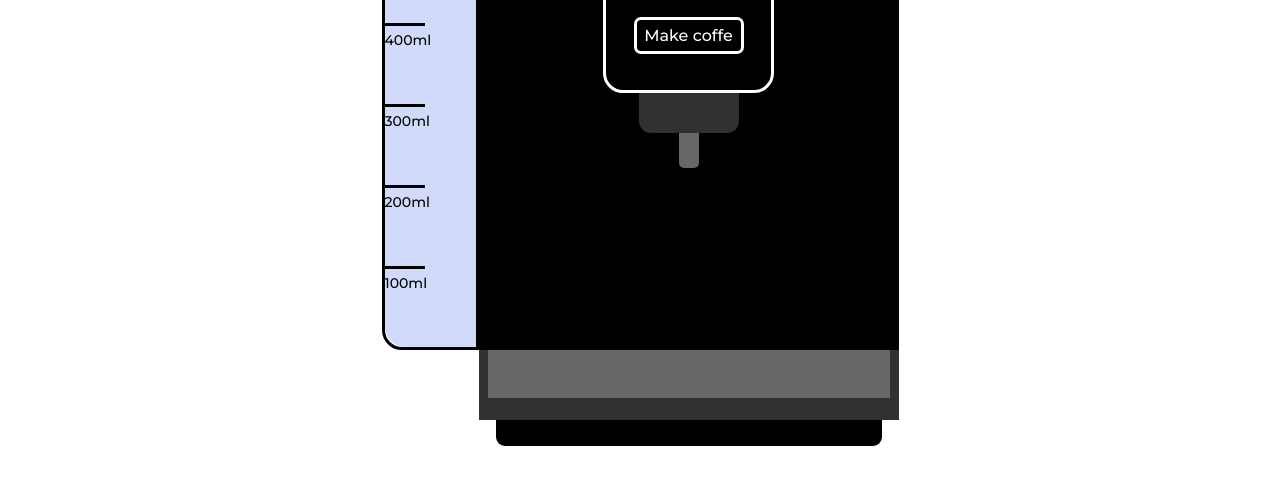
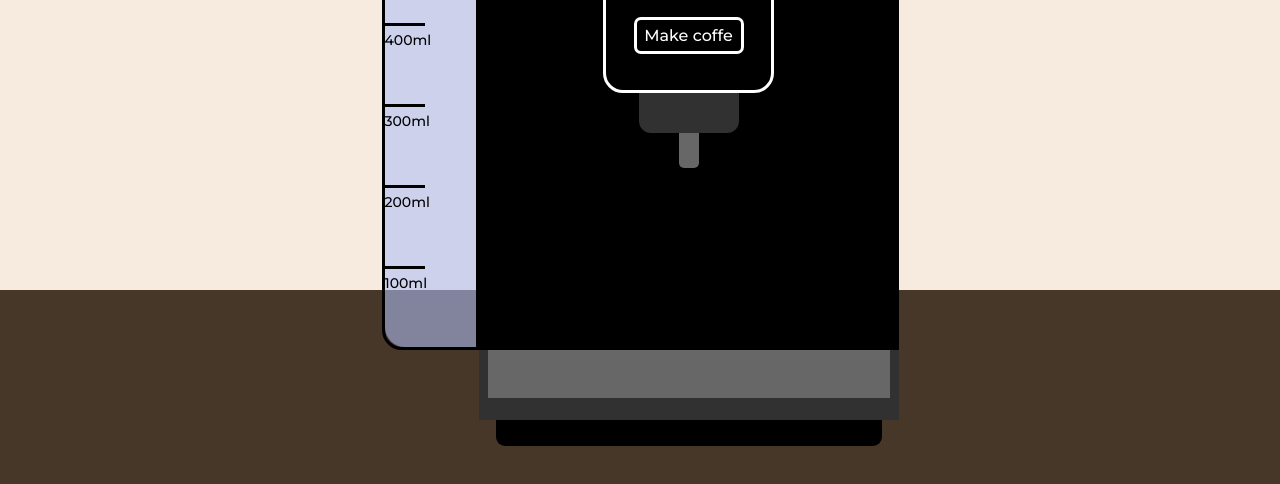
Before and after one commit to ZubalYana/Coffemashine, a plain HTML site: page index.html in a window 1280 px wide. Shown: the part 270-754 px from the top of the page. Drawn offline with nearby package versions, Linux system fonts and the light colour scheme.

Commit message:
add base background

```diff
--- a/style.scss
+++ b/style.scss
@@ -508,4 +508,22 @@
     }
 
 
+    .backGround{
+        position: absolute;
+        z-index: -2;
+        width: 100%;
+        height: 100vh;
+    }
+    .backGround_wall{
+        width: 100%;
+        height: 70vh;
+        background-color: rgb(247, 235, 224);
+    }
+    .backGround_table{
+        width: 100%;
+        height: 30vh;
+        background-color: rgb(71, 55, 41);
+    }
+
+
 }
```
Also changed, not shown: style.css, 1 other file.
